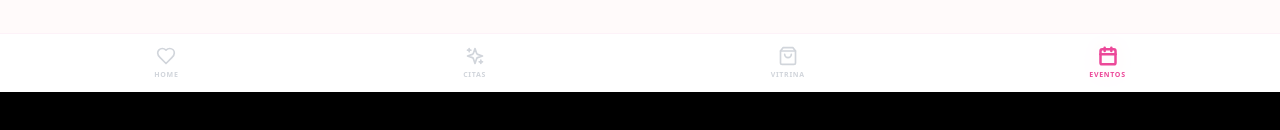
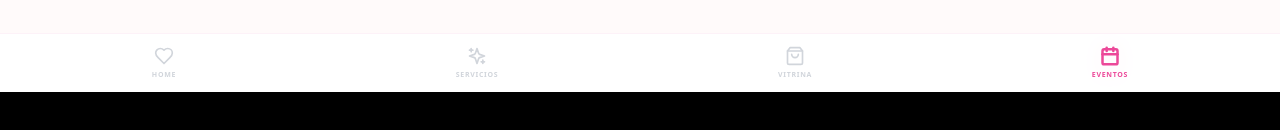
Before and after one commit to anaaz1798/martha-cute-studio, a React (Vite) app: page /eventos in a window 1280 px wide. Shown: the part 708-838 px from the top of the page. Built offline with nearby package versions, Linux system fonts and the light colour scheme.

Commit message:
Update Navbar.jsx

```diff
--- a/src/components/Navbar.jsx
+++ b/src/components/Navbar.jsx
@@ -9,7 +9,7 @@ export default function Navbar() {
     <nav className="fixed bottom-0 w-full bg-white/90 backdrop-blur-md border-t border-pink-50 flex justify-around p-3 z-50">
       {[
         { to: '/', icon: Heart, label: 'Home' },
-        { to: '/servicios', icon: Stars, label: 'Citas' },
+        { to: '/servicios', icon: Stars, label: 'Servicios' },
         { to: '/vitrina', icon: ShoppingBag, label: 'Vitrina' },
         { to: '/eventos', icon: Calendar, label: 'Eventos' }
       ].map((item) => (
```
